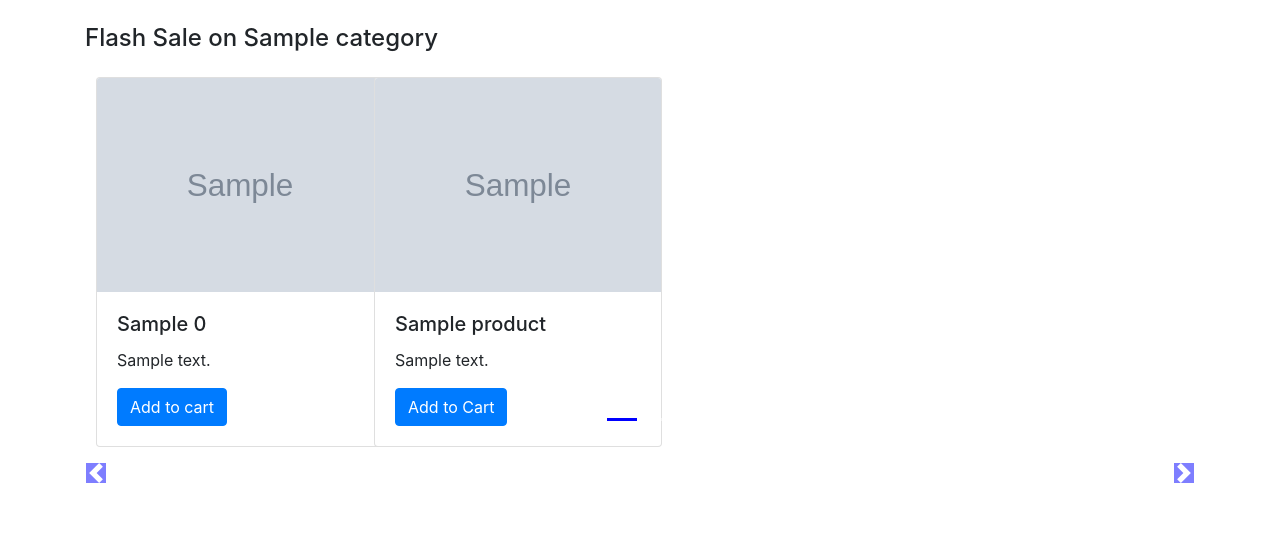
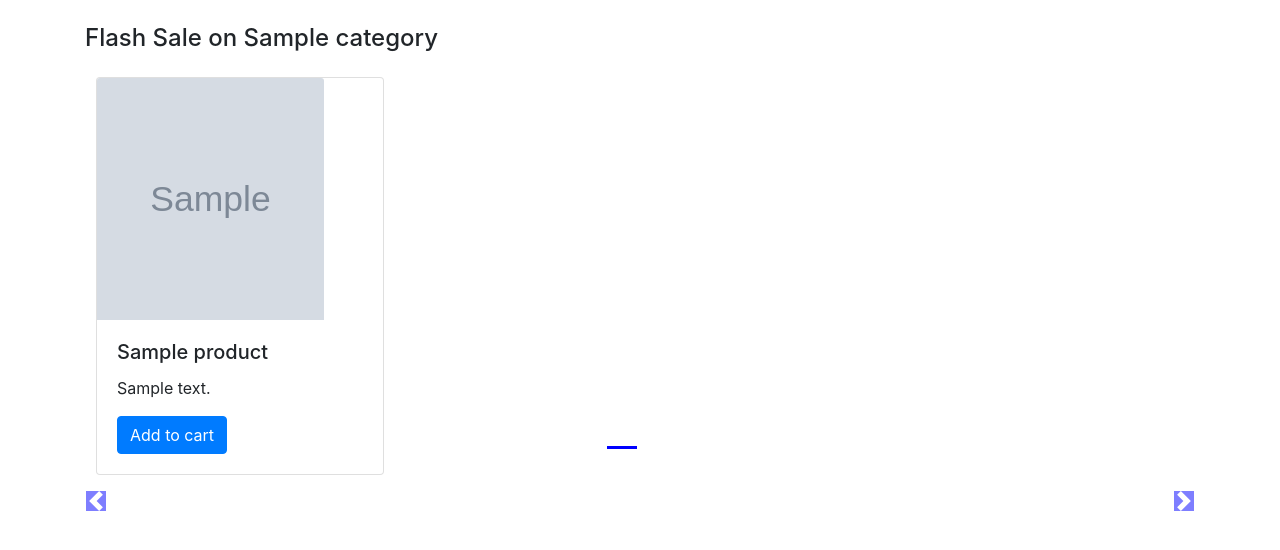
Before and after one commit to sharmaji27/Django-projects, a Django app: template My_Awesome_Cart/mac/shop/templates/shop/index.html in a window 1280 px wide. Shown: the part 56-606 px from the top of the page. Run offline with Django 3.2, Linux system fonts and the light colour scheme; the template is opened without the code that fills it: most values are stand-ins (such as "Sample title", 1, 10 or a date in 2020); grey boxes marked "Sample" are stand-in pictures; some libraries are stand-ins or nearby versions.

Commit message:
My Awesome Cart

```diff
--- a/My_Awesome_Cart/mac/shop/templates/shop/basic.html
+++ b/My_Awesome_Cart/mac/shop/templates/shop/basic.html
@@ -61,5 +61,6 @@
     <script src="https://code.jquery.com/jquery-3.4.1.slim.min.js" integrity="sha384-J6qa4849blE2+poT4WnyKhv5vZF5SrPo0iEjwBvKU7imGFAV0wwj1yYfoRSJoZ+n" crossorigin="anonymous"></script>
     <script src="https://cdn.jsdelivr.net/npm/popper.js@1.16.0/dist/umd/popper.min.js" integrity="sha384-Q6E9RHvbIyZFJoft+2mJbHaEWldlvI9IOYy5n3zV9zzTtmI3UksdQRVvoxMfooAo" crossorigin="anonymous"></script>
     <script src="https://stackpath.bootstrapcdn.com/bootstrap/4.4.1/js/bootstrap.min.js" integrity="sha384-wfSDF2E50Y2D1uUdj0O3uMBJnjuUD4Ih7YwaYd1iqfktj0Uod8GCExl3Og8ifwB6" crossorigin="anonymous"></script>
+  {% block js %} {% endblock %}
   </body>
 </html>
--- a/My_Awesome_Cart/mac/shop/templates/shop/index.html
+++ b/My_Awesome_Cart/mac/shop/templates/shop/index.html
@@ -5,9 +5,9 @@
                 display:inline-block;
                 margin-left:-4px;
                 }
-      .col-md-3-img{
-                  width:100%;
-                  height:auto;
+      .col-md-3 img{
+                  max-width: 227px;
+                  height: 242px;
                   }
       body .carousel-indicator li{
                   background-color:blue;
@@ -52,29 +52,19 @@
       <div class="container carousel-inner no-padding">
         <!-- first slideshow window -->
         <div class="carousel-item active">
-          <div class="col-xs-3 col-sm-3 col-md-3">
-            <div class="card" style="width: 18rem;">
-              <img src="/media/{{products.0.image }}" class="card-img-top" alt="...">
-              <div class="card-body">
-                <h5 class="card-title">{{products.0.product_name}}</h5>
-                <p class="card-text">{{products.0.desc}}</p>
-                <a href="#" class="btn btn-primary">Add to cart</a>
-              </div>
-            </div>
-          </div>
 
-          {% for i in products|slice:"1:"%}
+          {% for i in products %}
           <div class="col-xs-3 col-sm-3 col-md-3">
             <div class="card" style="width: 18rem;">
               <img src="/media/{{i.image}}" class="card-img-top" alt="...">
               <div class="card-body">
                 <h5 class="card-title">{{i.product_name}}</h5>
                 <p class="card-text">{{i.desc}}</p>
-                <a href="#" class="btn btn-primary">Add to Cart</a>
+                <button  id="pr{{i.id}}" class="btn btn-primary cart ">Add to cart</button>
               </div>
             </div>
           </div>
-            {% if forloop.counter|divisibleby:3 and forloop.counter > 0 and not forloop.last %}
+            {% if forloop.counter|divisibleby:4 and forloop.counter > 0 and not forloop.last %}
         </div><div class="carousel-item">
             {% endif %}
           {% endfor %}
@@ -92,5 +82,32 @@
       <span class="carousel-control-next-icon"></span>
     </a>
 {%endfor%}
+</div>
 {% endblock %}
-</div>
+
+{% block js %}
+<script>
+    console.log('working')
+    if (localStorage.getItem('cart') == null){
+      var cart = {};
+    }
+    else
+    {
+      cart = JSON.parse(localStorage.getItem('cart'));
+    }
+    $('.cart').click(function(){
+      console.log('clicked');
+      var idstr = this.id.toString();
+      console.log(idstr);
+      if (cart[idstr] != undefined){
+        cart[idstr] = cart[idstr]+1;
+      }
+      else
+      {
+        cart[idstr]=1;
+      }
+      console.log(cart);
+      localStorage.setItem('cart',JSON.stringify(cart));
+    });
+</script>
+{% endblock %}
```
